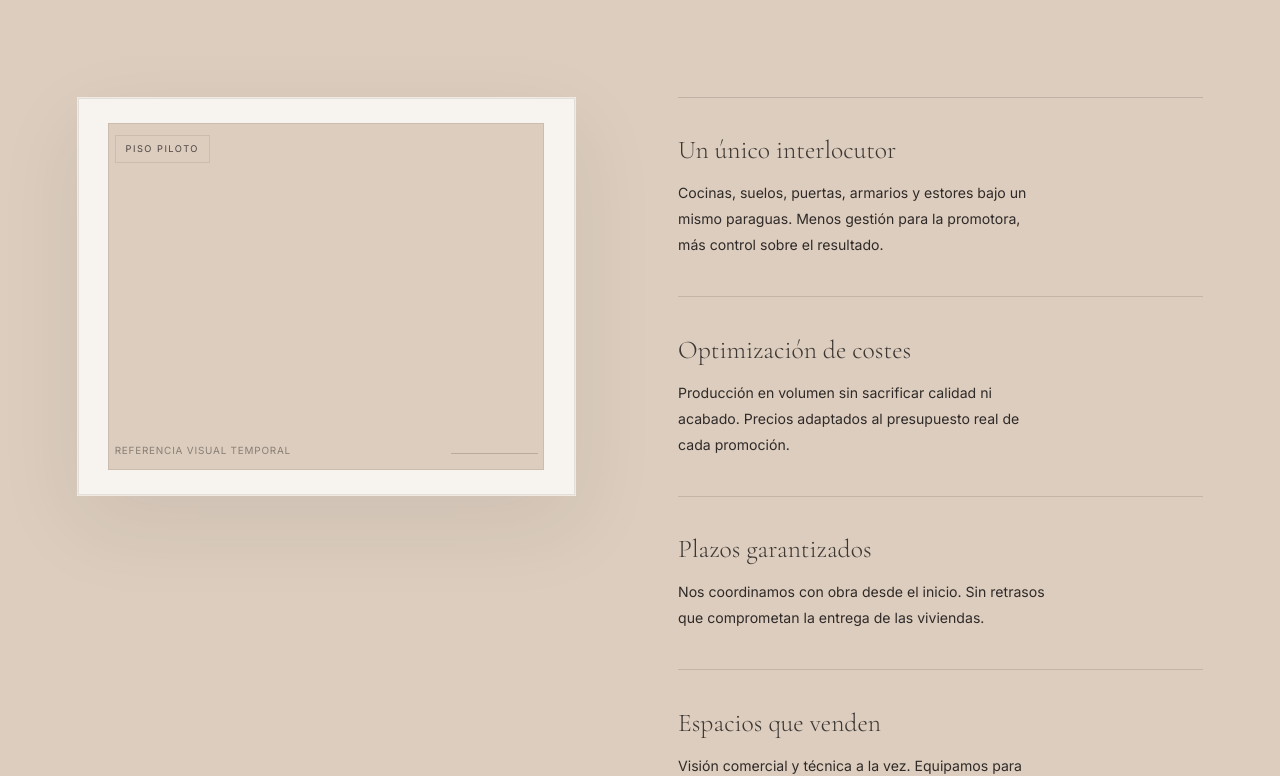
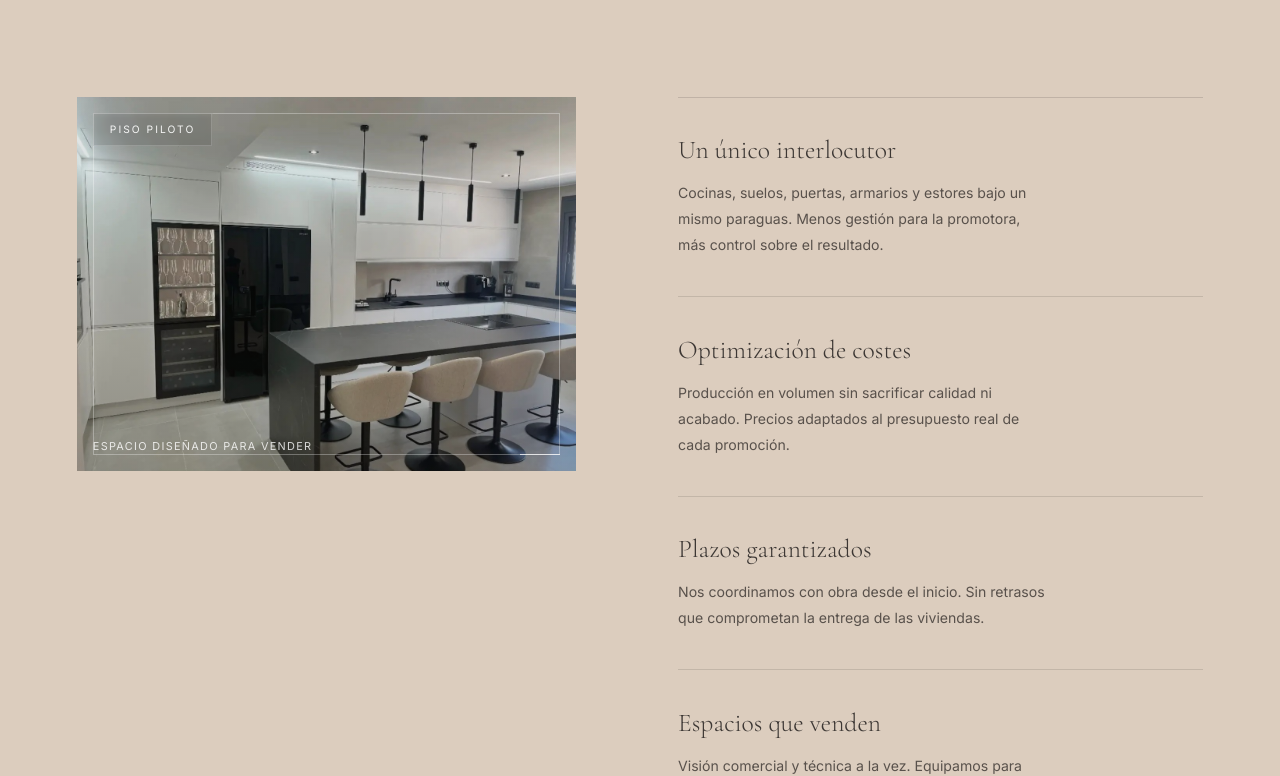
Before and after one commit to vandeson2/mare_studio, a Next.js app: page / in a window 1280 px wide. Shown: the part 7365-8141 px from the top of the page. Built offline with nearby package versions, Linux system fonts and the light colour scheme.

Commit message:
Añadido foto a la sesión PorqueElegirnos

```diff
--- a/src/components/sections/PorQueElegirnos.tsx
+++ b/src/components/sections/PorQueElegirnos.tsx
@@ -2,7 +2,7 @@
 
 import { motion } from 'framer-motion'
 import { razones } from '@/data/razones'
-import PremiumPlaceholder from '@/components/ui/PremiumPlaceholder'
+import ImageOverlay from '../ui/ImagenOverlay'
 
 export default function PorQueElegirnos() {
   return (
@@ -63,14 +63,18 @@ export default function PorQueElegirnos() {
             whileInView={{ opacity: 1, y: 0 }}
             viewport={{ once: true, margin: '-80px' }}
             transition={{ duration: 1.15, ease: [0.19, 1, 0.22, 1] }}
-            className="relative mb-12 overflow-hidden bg-brand-cream/45 border border-brand-cream/55 p-5 md:sticky md:top-28 md:mb-0 shadow-[0_28px_80px_rgba(47,42,40,0.08)]"
-            style={{ aspectRatio: '5 / 4' }}
+            className="relative mb-12 overflow-hidden md:sticky md:top-28 md:mb-0"
+            style={{ aspectRatio: '4 / 3', width: '100%' }}
           >
-            <PremiumPlaceholder
-              label="Piso piloto"
-              note="Referencia visual temporal"
-              bordered
-            />
+            <ImageOverlay
+                src="/img/cocina4.jpg"
+                alt="Cocina moderna blanca con isla central"
+                label='Piso piloto'
+                subtitle='Espacio diseñado para vender'
+                priority
+                sizes="(max-width: 768px) 100vw, 45vw"
+                className="h-full w-full min-h-0"
+              />
           </motion.div>
 
           {/* Argumentos */}
@@ -100,7 +104,7 @@ export default function PorQueElegirnos() {
                     {r.title}
                   </h3>
                   <p
-                    className="font-sans text-brand-smoke/768"
+                    className="font-sans text-brand-smoke/76"
                     style={{ fontSize: '0.88rem', lineHeight: 1.85, maxWidth: '42ch' }}
                   >
                     {r.description}
```
Also changed, not shown: public/img/cocina4.jpg (added).
